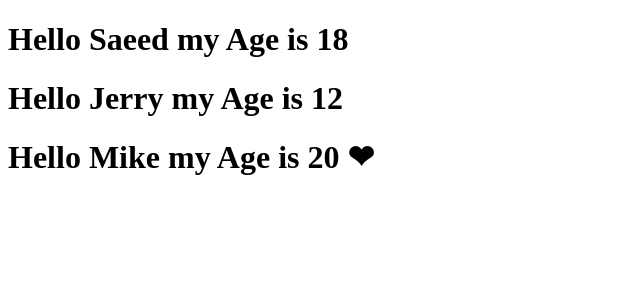
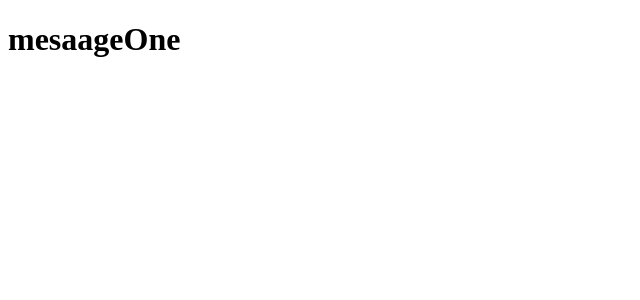
Before and after one commit to saeedali780/Learning-React, a React (Vite) app: page / in a window 1280 px wide. Shown: the top 300 px of the page, without its empty margins (0-640 px from the left). Built offline with nearby package versions, Linux system fonts and the light colour scheme.

Commit message:
conditional statements / rendaring

```diff
--- a/src/App.jsx
+++ b/src/App.jsx
@@ -1,12 +1,14 @@
 import React from 'react'
-import Hello from './components/hello.jsx'
+import ConditionalComponent from './components/ConditionalComponent'
+
+//import Fruit from './components/Fruit.jsx'
 
 const App = () => {
+
   return (
     <div>
-      <Hello name="Saeed" age="18"/>
-      <Hello name="Jerry" age="12"/>
-      <Hello name="Mike" age="20" emoji="❤"/>
+      <ConditionalComponent/>
+      {/* <Fruit /> */}
     </div>
   )
 }
--- /dev/null
+++ b/src/components/ConditionalComponent.jsx
@@ -0,0 +1,11 @@
+import React from 'react'
+
+const ConditionalComponent = () => {
+    let isHappy = true;
+
+     return   isHappy ? <h1>mesaageOne</h1> : <h1>messageTwo</h1>;
+
+
+}
+
+export default ConditionalComponent
--- /dev/null
+++ b/src/components/Fruit.jsx
@@ -0,0 +1,16 @@
+import React from 'react'
+
+const Fruit = () => {
+    const fruits =["apple","mango","Banana","Orange"];
+  return (
+    <div>
+        <ul>
+        {fruits.map((fruit)=>(
+            <li key={fruit}>{fruit}</li>
+        ))}
+        </ul>
+    </div>
+  )
+}
+
+export default Fruit
--- a/src/components/hello.jsx
+++ b/src/components/hello.jsx
@@ -1,10 +1,10 @@
 import React from 'react'
 
-const Hello = ({name,age,emoji}) => {
+const Hello = ({person}) => {
 
   return (
     <div>
-      <h1>Hello {name} my Age is {+age} {emoji}</h1>
+      <h1>Hello {person.name}</h1>
     </div>
   )
 }
```
